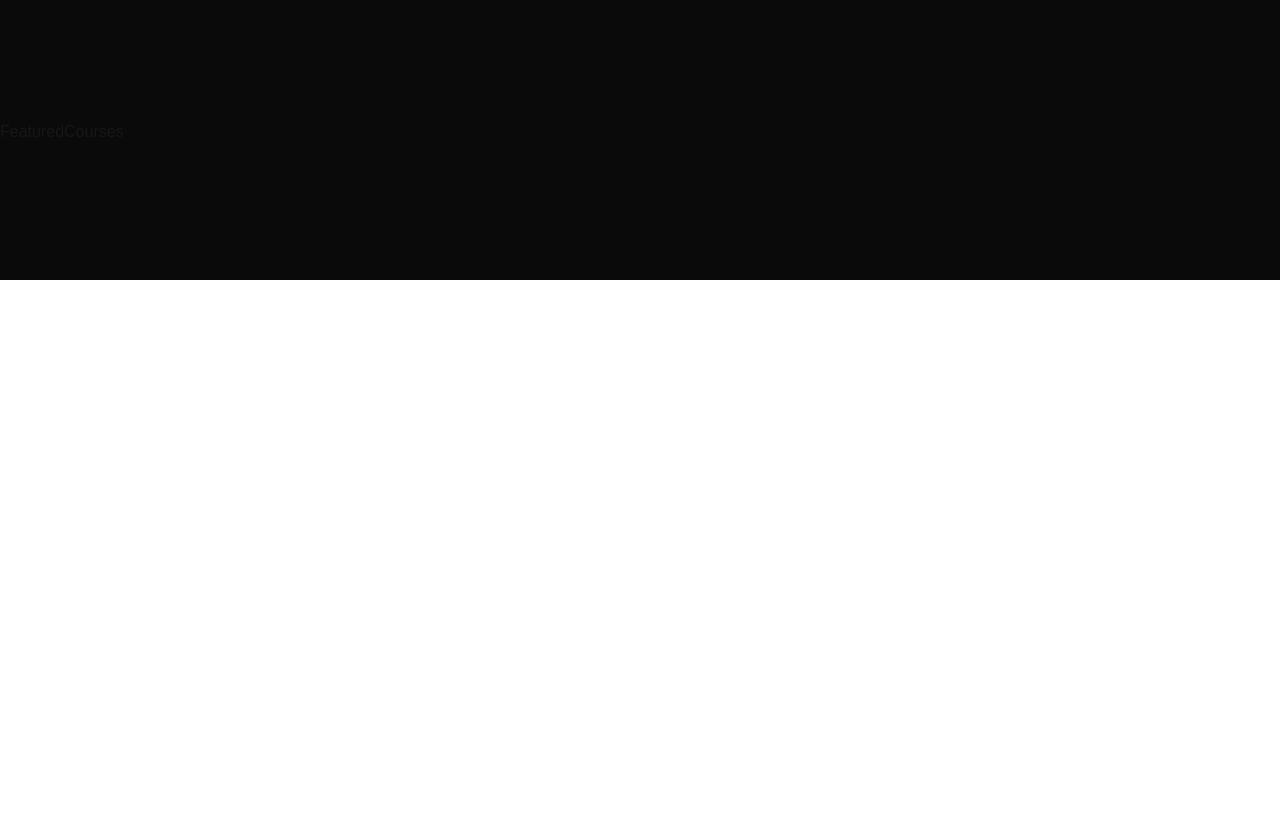
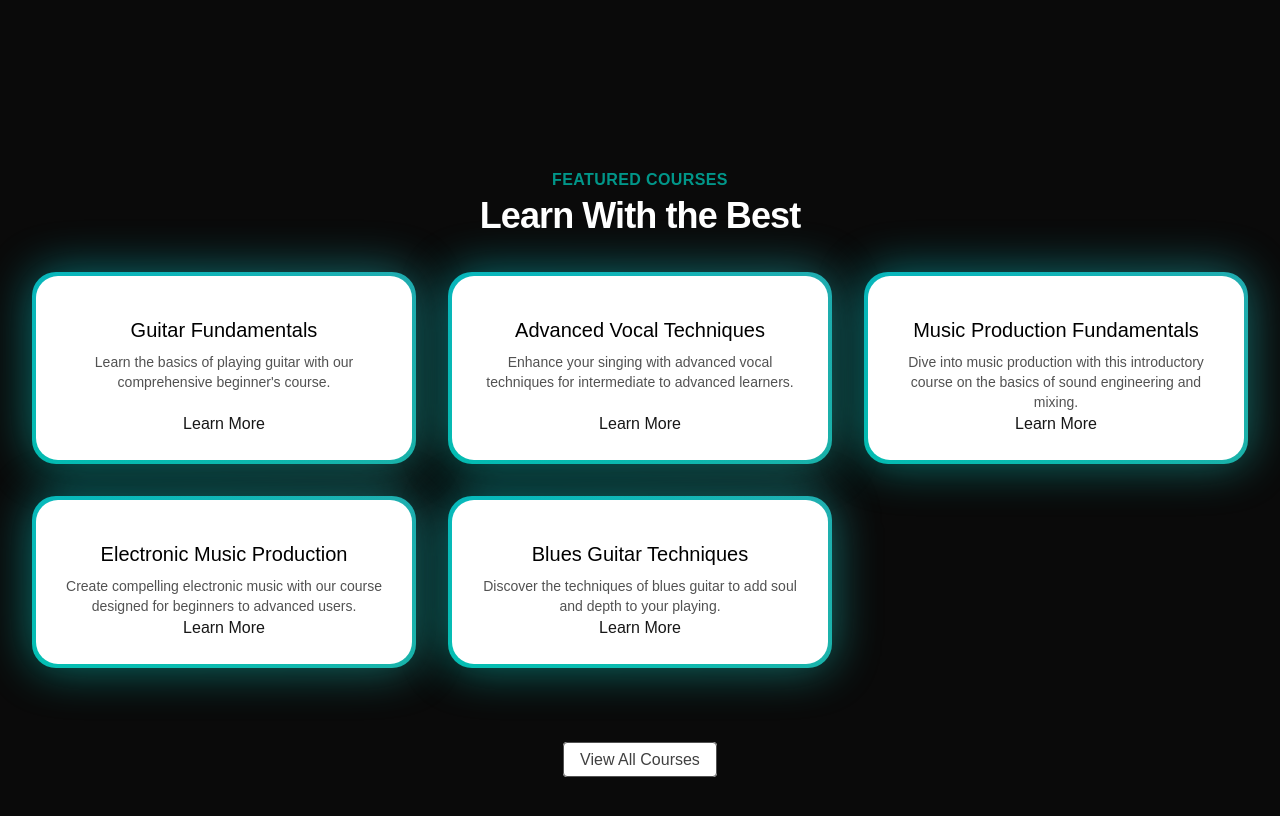
Before and after one commit to Sumit19-15/Music-Academy-Dashboard, a Next.js app: page / in a window 1280 px wide. Shown: the part 520-1336 px from the top of the page. Before the commit the page ends 800 px from the top, so only its background shows below. Built offline with nearby package versions, Linux system fonts and the light colour scheme.

Commit message:
adding the Featured Courses Section and Use BG gradient ui component

```diff
--- a/components/FeaturedCourses.tsx
+++ b/components/FeaturedCourses.tsx
@@ -1,5 +1,63 @@
+"use client";
+import Link from "next/link";
+import courseData from "../data/music-courses.json";
+import { BackgroundGradient } from "./ui/background-gradient";
+
+interface Course {
+  id: number;
+  title: string;
+  slug: string;
+  description: string;
+  price: number;
+  instructor: string;
+  isFeatured: boolean;
+}
+
 function FeaturedCourses() {
-  return <div>FeaturedCourses</div>;
+  const featuredCourses = courseData.courses.filter(
+    (course: Course) => course.isFeatured
+  );
+  return (
+    <div className="py-12 bg-grey-900">
+      <div>
+        <div className="text-center">
+          <h2 className="text-base text-teal-600 font-semibold tracking-wide uppercase">
+            FEATURED COURSES
+          </h2>
+          <p className="mt-2 text-3xl leading-8 font-extrabold tracking-tight text-white sm:text-4xl">
+            Learn With the Best
+          </p>
+        </div>
+      </div>
+      <div className="mt-10 mx-8">
+        <div className="grid grid-cols-1 sm:grid-cols-2 lg:grid-cols-3 gap-8 justify-center">
+          {featuredCourses.map((course: Course) => (
+            <div key={course.id} className="flex justify-center">
+              <BackgroundGradient className="flex flex-col rounded-[22px] bg-white dark:bg-zinc-900 overflow-hidden h-full max-w-sm">
+                <div className="p-4 sm:p-6 flex flex-col items-center text-center flex-grow">
+                  <p className="text-lg sm:text-xl text-black mt-4 mb-2 dark:text-neutral-200">
+                    {course.title}
+                  </p>
+                  <p className="text-sm text-neutral-600 dark:text-neutral-400 flex-grow">
+                    {course.description}
+                  </p>
+                  <Link href={`/courses/${course.slug}`}>Learn More</Link>
+                </div>
+              </BackgroundGradient>
+            </div>
+          ))}
+        </div>
+      </div>
+      <div className="mt-20 text-center">
+        <Link
+          href={"/courses"}
+          className="px-4 py-2 rounded border border-neutral-600 text-neutral-700 bg-white hover:bg-gray-100 transition duration-200"
+        >
+          View All Courses
+        </Link>
+      </div>
+    </div>
+  );
 }
 
 export default FeaturedCourses;
```
